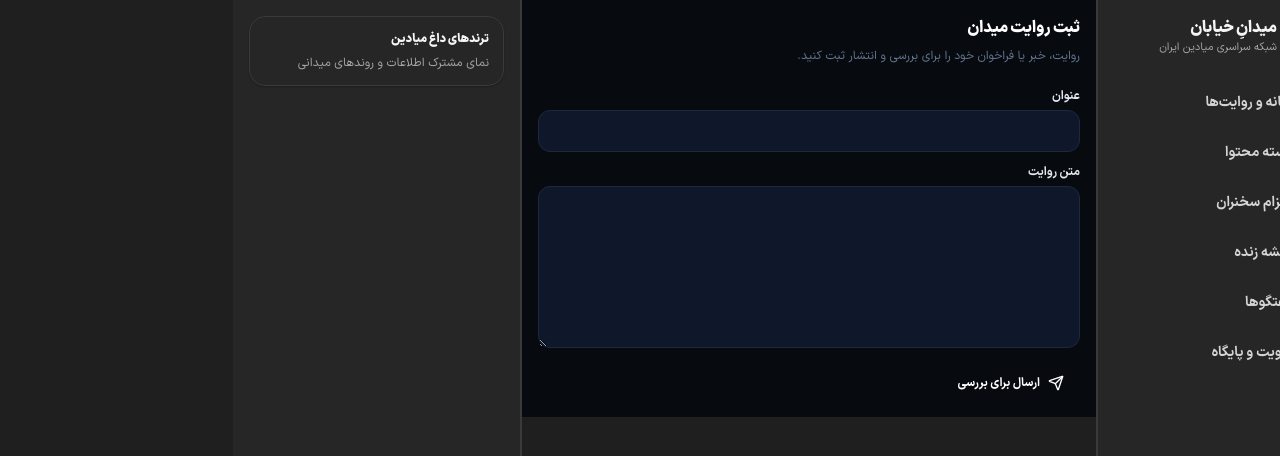
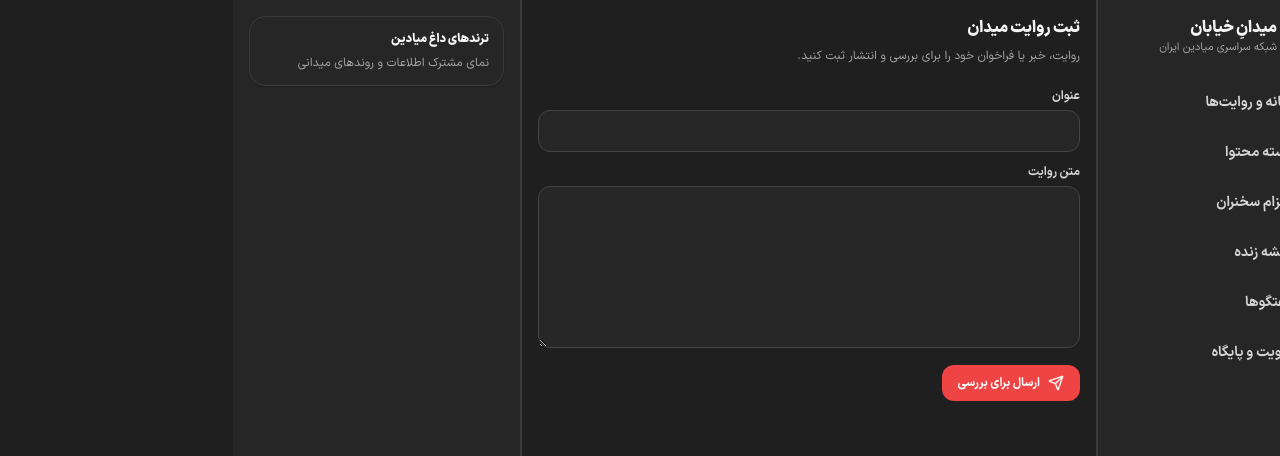
Before and after one commit to mohammad-mohammad-soltani/meydan, a Next.js app: page /compose in a window 1280 px wide. Shown: the top 456 px of the page. Built offline with nearby package versions, Linux system fonts and the light colour scheme.

Commit message:
refactor: migrate compose form to semantic tokens

```diff
--- a/features/compose/components/ComposeView.tsx
+++ b/features/compose/components/ComposeView.tsx
@@ -7,16 +7,17 @@ export function ComposeView() {
   const [title, setTitle] = useState("");
   const [body, setBody] = useState("");
   const [submitted, setSubmitted] = useState(false);
+  const fieldClass = "mt-1.5 w-full rounded-control border border-input-border bg-input px-3 py-2.5 text-sm text-foreground outline-none transition-colors placeholder:text-placeholder hover:border-input-border-hover focus:border-ring focus-visible:ring-2 focus-visible:ring-ring";
 
   return (
-    <section className="space-y-5 bg-white p-4 dark:bg-[#070a0f]" aria-labelledby="compose-title">
-      <header><h1 id="compose-title" className="text-base font-black text-slate-950 dark:text-white">ثبت روایت میدان</h1><p className="mt-1 text-xs leading-6 text-slate-500">روایت، خبر یا فراخوان خود را برای بررسی و انتشار ثبت کنید.</p></header>
+    <section className="space-y-5 bg-background p-4 text-foreground" aria-labelledby="compose-title">
+      <header><h1 id="compose-title" className="text-base font-black text-foreground">ثبت روایت میدان</h1><p className="mt-1 text-xs leading-6 text-muted-foreground">روایت، خبر یا فراخوان خود را برای بررسی و انتشار ثبت کنید.</p></header>
       <form className="space-y-3" onSubmit={(event) => { event.preventDefault(); if (title.trim() && body.trim()) setSubmitted(true); }}>
-        <label className="block text-xs font-bold text-slate-700 dark:text-slate-200">عنوان<input required value={title} onChange={(event) => setTitle(event.target.value)} className="mt-1.5 w-full rounded-xl border border-slate-200 bg-slate-50 px-3 py-2.5 text-sm outline-none focus:border-brand-red dark:border-slate-800 dark:bg-slate-900" /></label>
-        <label className="block text-xs font-bold text-slate-700 dark:text-slate-200">متن روایت<textarea required value={body} onChange={(event) => setBody(event.target.value)} rows={7} className="mt-1.5 w-full resize-y rounded-xl border border-slate-200 bg-slate-50 px-3 py-2.5 text-sm outline-none focus:border-brand-red dark:border-slate-800 dark:bg-slate-900" /></label>
-        <button type="submit" className="inline-flex items-center gap-2 rounded-xl bg-brand-red px-4 py-2.5 text-xs font-bold text-white transition hover:bg-red-700"><Send className="h-4 w-4" />ارسال برای بررسی</button>
+        <label className="block text-xs font-bold text-foreground-secondary">عنوان<input required value={title} onChange={(event) => setTitle(event.target.value)} className={fieldClass} /></label>
+        <label className="block text-xs font-bold text-foreground-secondary">متن روایت<textarea required value={body} onChange={(event) => setBody(event.target.value)} rows={7} className={`${fieldClass} resize-y`} /></label>
+        <button type="submit" className="inline-flex items-center gap-2 rounded-control bg-brand px-4 py-2.5 text-xs font-bold text-brand-foreground transition-colors hover:bg-brand-hover"><Send className="h-4 w-4" />ارسال برای بررسی</button>
       </form>
-      {submitted ? <p role="status" className="rounded-xl border border-emerald-300 bg-emerald-50 p-3 text-xs text-emerald-800 dark:border-emerald-900 dark:bg-emerald-950/40 dark:text-emerald-200">روایت شما آمادهٔ ارسال است. اتصال به سرویس انتشار در گام بعدی فعال می‌شود.</p> : null}
+      {submitted ? <p role="status" className="rounded-control border border-success-border bg-success-surface p-3 text-xs text-success-foreground">روایت شما آمادهٔ ارسال است. اتصال به سرویس انتشار در گام بعدی فعال می‌شود.</p> : null}
     </section>
   );
 }
```
